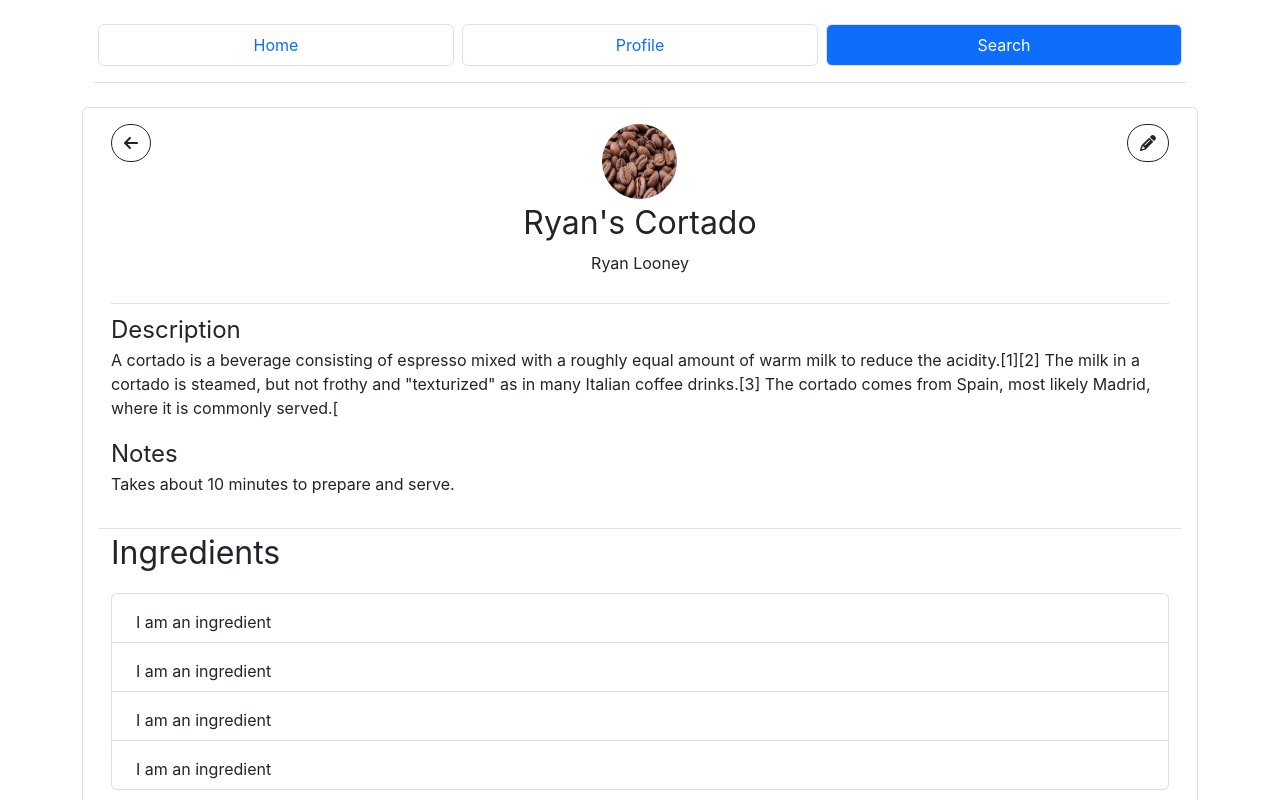
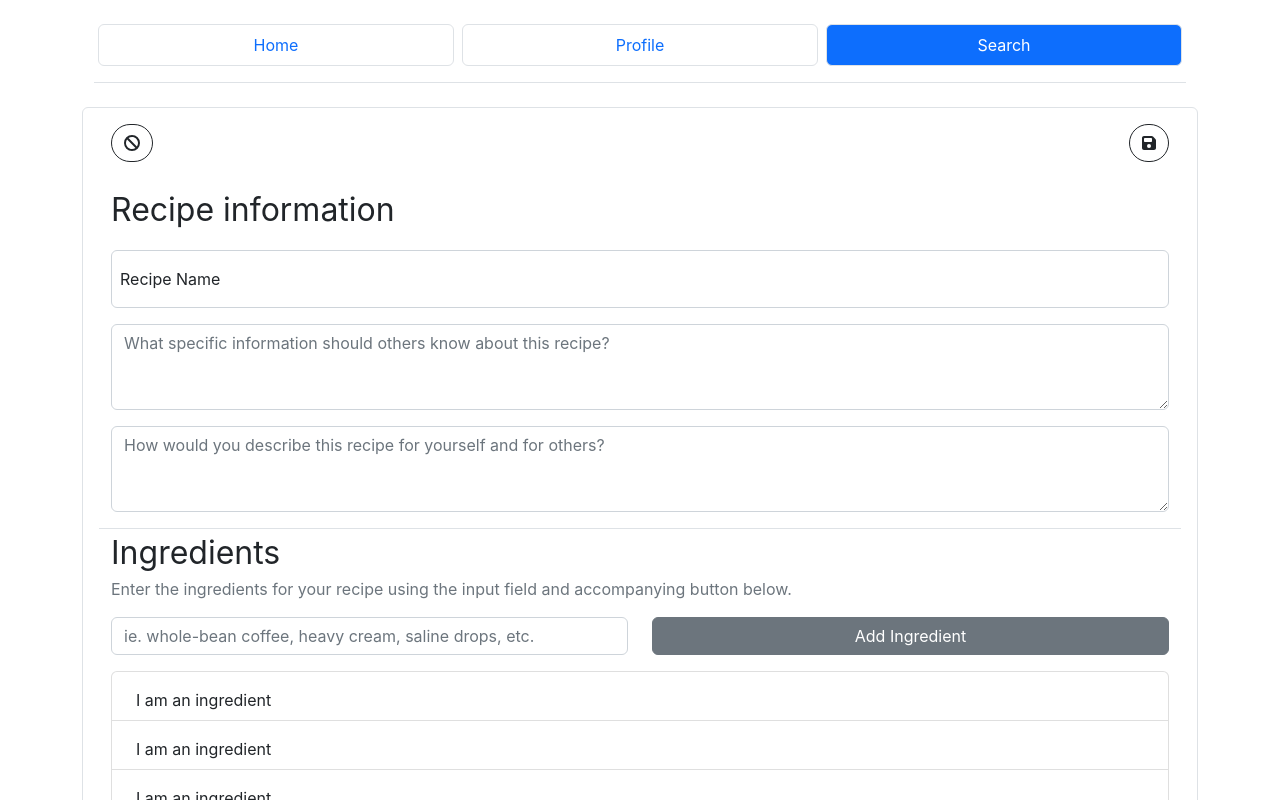
Before and after one commit to loonery/webdev-group-project, a React (Create React App) app: page /search in a window 1280 px wide. Shown: the top 800 px of the page. Built offline with nearby package versions, Linux system fonts and the light colour scheme.

Commit message:
making slight changes to the comment section

```diff
--- a/src/components/domain-components/recipe-components/CreateRecipe/index.js
+++ b/src/components/domain-components/recipe-components/CreateRecipe/index.js
@@ -4,12 +4,10 @@ import EditIngredient from "./EditIngredient";
 import {FontAwesomeIcon} from "@fortawesome/react-fontawesome";
 import {faSave} from "@fortawesome/free-solid-svg-icons/faSave";
 import {faCancel} from "@fortawesome/free-solid-svg-icons";
-import {faCancel} from "@fortawesome/free-solid-svg-icons";
 
 const CreateAndEditRecipe = () => {
 
     // todo: style the textareas to not allow resizing
-
     return(
         <>
             <div className="row border rounded mt-3 pt-3 ps-3 pb-3 pe-3">
--- a/src/components/domain-components/recipe-components/RecipeJournal/RecipeJournalItem.js
+++ b/src/components/domain-components/recipe-components/RecipeJournal/RecipeJournalItem.js
@@ -100,7 +100,7 @@ const RecipeJournalItem = () => {
                 </div>
 
                 {/* this card footer houses the comments*/}
-                <div className="card-body">
+                <div className="card-footer">
                     <div className="d-flex">
                         <div className="mt-1">
                             <img className="rounded-circle"
--- a/src/components/index.js
+++ b/src/components/index.js
@@ -3,6 +3,7 @@ import ProfileComponent from "./page-components/Profile";
 import {Routes, Route} from "react-router";
 import NavigationBar from "./NavigationBar";
 import RecipeDetails from "./domain-components/recipe-components/RecipeDetails";
+import CreateAndEditRecipe from "./domain-components/recipe-components/CreateRecipe";
 
 function Coffee() {
     return(
@@ -19,7 +20,7 @@ function Coffee() {
                     <Route path="profile/*"
                            element={<ProfileComponent/>}/>
                     <Route path="search/*"
-                           element={<RecipeDetails/>}/>
+                           element={<CreateAndEditRecipe/>}/>
                 </Routes>
             </div>
     );
```
